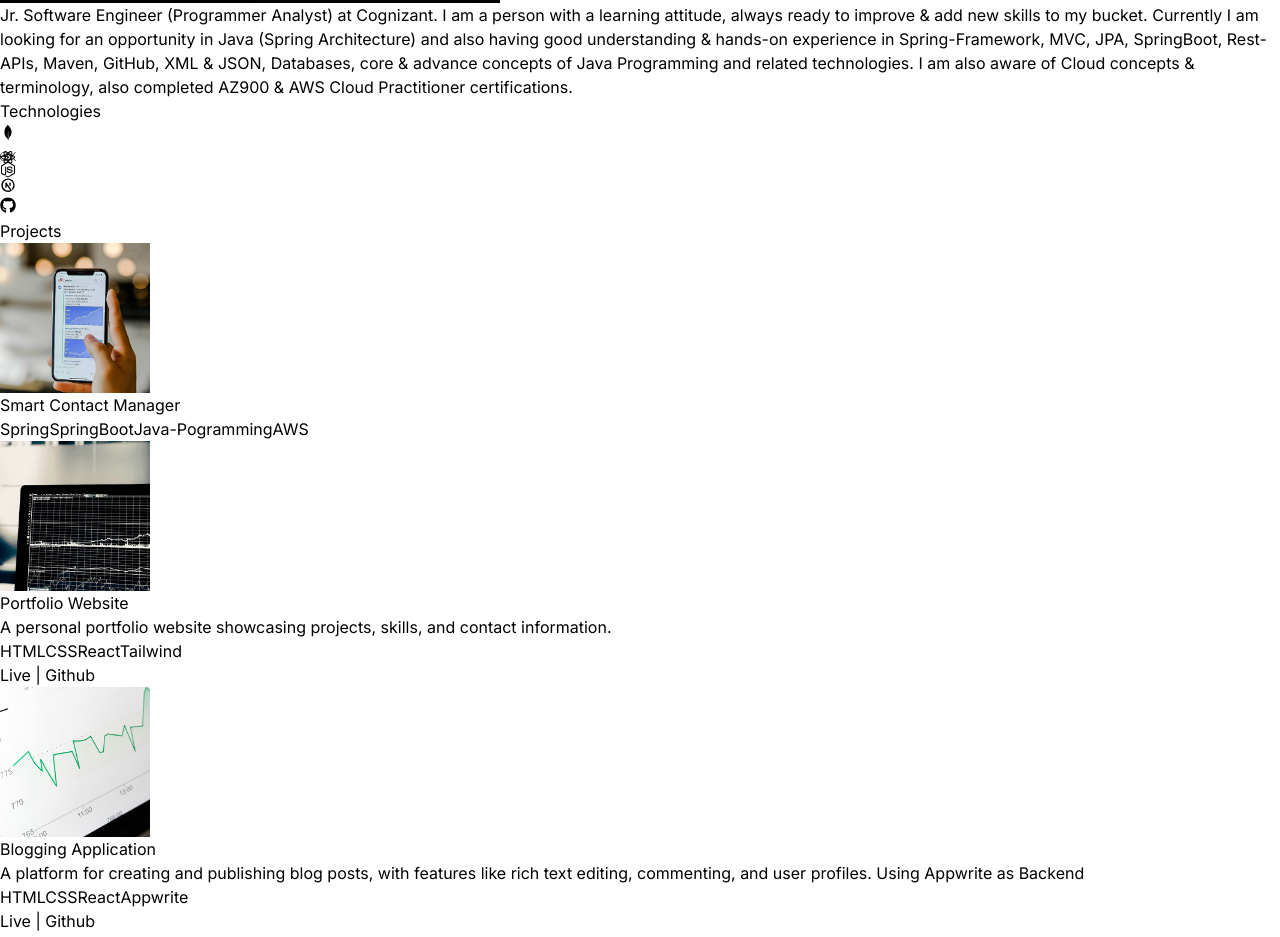
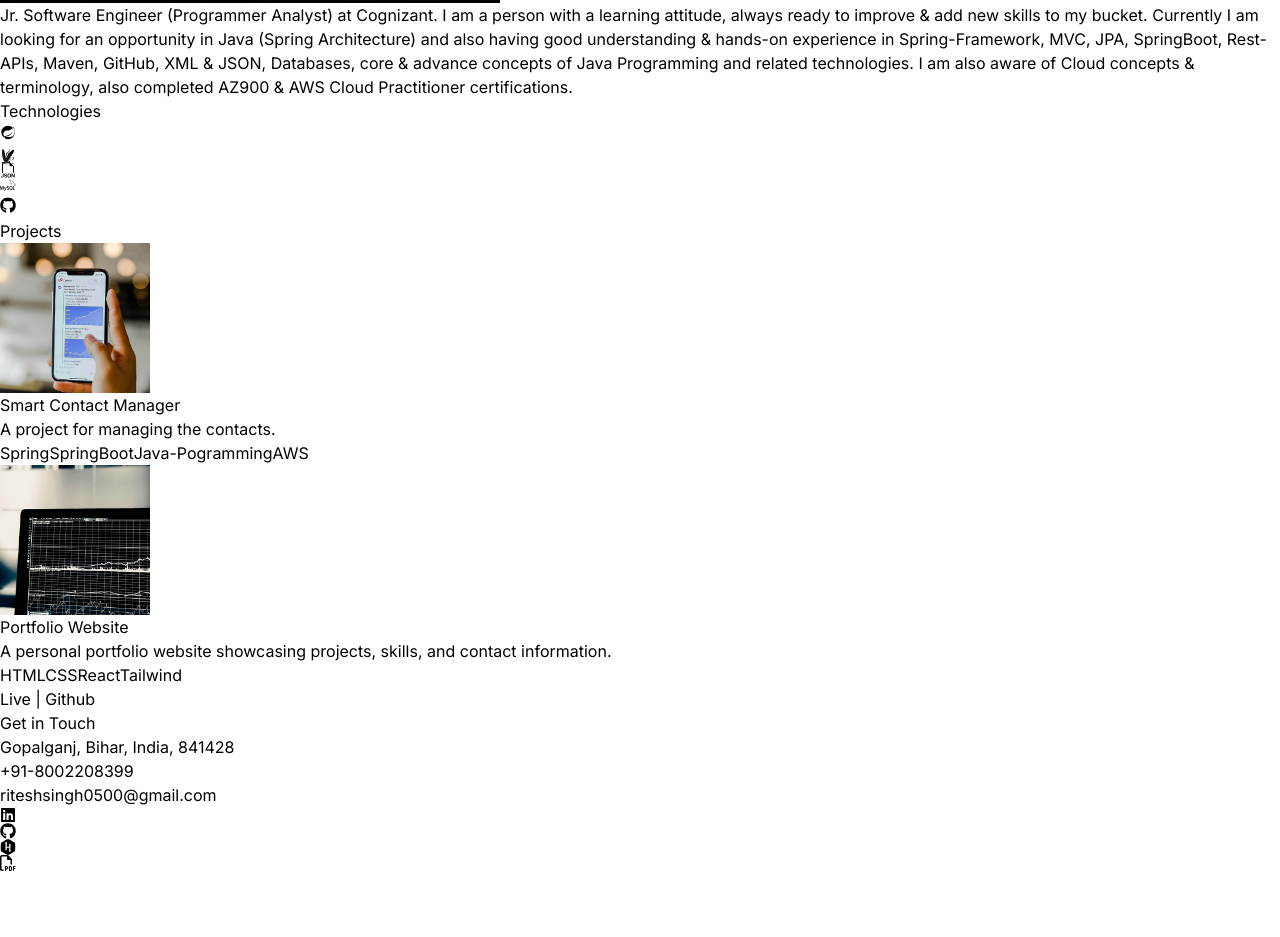
Before and after one commit to ritesh6916/Portfolio, a React (Vite) app: page / in a window 1280 px wide. Shown: the part 2040-2977 px from the top of the page. After the commit the page ends 2911 px from the top, so only its background shows below. Built offline with nearby package versions, Linux system fonts and the light colour scheme.

Commit message:
Fixed Image siza, Add Texhnologies logo and Fixed Project Links.

```diff
--- a/src/Components/About.jsx
+++ b/src/Components/About.jsx
@@ -1,4 +1,3 @@
-import React from "react";
 import aboutImg from "../assets/about.jpg";
 import { ABOUT_TEXT } from "../constants";
 import { motion } from "framer-motion";
--- a/src/Components/Hero.jsx
+++ b/src/Components/Hero.jsx
@@ -1,4 +1,3 @@
-import React from "react";
 import { HERO_CONTENT } from "../constants";
 import profilePic from "../assets/ProfileImg.jpg";
 import { motion } from "framer-motion";
@@ -11,7 +10,7 @@
 
 function Hero() {
   return (
-    <div id="home" className="border-b border-neutral-900 pb-4 lg:mb-35 pt-16">
+    <div id="home" className="border-b border-neutral-900 pb-4 lg:mb-35 pt-[96px]">
       <div className="flex flex-wrap">
         <div className="w-full lg:w-1/2">
           <div className="flex flex-col items-center lg:items-start">
@@ -35,15 +34,15 @@
               variants={container(1.5)}
               initial="hidden"
               animate="visible"
-              className="my-2 max-w-xl py-6 font-light tracking-tighter"
+              className="my-2 max-w-xl py-10 font-light tracking-tighter text-center lg:text-start"
             >
               {HERO_CONTENT}
             </motion.p>
           </div>
         </div>
         <div className="w-full lg:w-1/2 lg:p-8">
-          <div className="flex justify-center">
-            <motion.img initial={{x:100, opacity: 0}} animate={{x:0, opacity:1}} transition={{duration: 1, delay: 1.2}} src={profilePic} alt="Ritesh" />
+          <div className="flex justify-center items-center">
+            <motion.img initial={{x:100, opacity: 0}} animate={{x:0, opacity:1}} transition={{duration: 1, delay: 1.2}} src={profilePic} alt="Ritesh" className="h-[450px] lg:h-[500px] bg-cover bg-center rounded-2xl  w-[500px]" />
           </div>
         </div>
       </div>
--- a/src/Components/Technologies.jsx
+++ b/src/Components/Technologies.jsx
@@ -1,11 +1,10 @@
-import React from "react";
-import { RiReactjsLine } from "react-icons/ri";
-import { TbBrandNextjs } from "react-icons/tb";
-import { SiMongodb } from "react-icons/si";
-import { SiExpress } from "react-icons/si";
+import { motion } from "framer-motion";
 import { FaGithub } from "react-icons/fa";
-import { FaNodeJs } from "react-icons/fa";
-import { motion } from "framer-motion";
+import { BiLogoSpringBoot } from "react-icons/bi";
+import { FaJava } from "react-icons/fa6";
+import { SiApachemaven } from "react-icons/si";
+import { BsFiletypeJson } from "react-icons/bs";
+import { SiMysql } from "react-icons/si";
 
 const iconVariants = (duration) => ({
   initial: { y: -10 },
@@ -44,7 +43,7 @@
           id="technologies"
           className="rounded-2xl border-4 border-neutral-800 p-4"
         >
-          <SiMongodb className="text-7xl text-green-500" />
+          <BiLogoSpringBoot className="text-7xl text-green-500" />
         </motion.div>
         <motion.div
           variants={iconVariants(3)}
@@ -53,7 +52,7 @@
           id="technologies"
           className="rounded-2xl border-4 border-neutral-800 p-4"
         >
-          <SiExpress className="text-7xl text-black" />
+          <FaJava className="text-7xl text-sky-600" />
         </motion.div>
         <motion.div
           variants={iconVariants(5)}
@@ -62,7 +61,7 @@
           id="technologies"
           className="rounded-2xl border-4 border-neutral-800 p-4"
         >
-          <RiReactjsLine className="text-7xl text-cyan-400" />
+          <SiApachemaven className="text-7xl text-red-400" />
         </motion.div>
         <motion.div
           variants={iconVariants(2)}
@@ -71,7 +70,7 @@
           id="technologies"
           className="rounded-2xl border-4 border-neutral-800 p-4"
         >
-          <FaNodeJs className="text-7xl text-green-500" />
+          <BsFiletypeJson className="text-7xl text-green-500" />
         </motion.div>
         <motion.div
           variants={iconVariants(6)}
@@ -80,7 +79,7 @@
           id="technologies"
           className="rounded-2xl border-4 border-neutral-800 p-4"
         >
-          <TbBrandNextjs className="text-7xl" />
+          <SiMysql className="text-7xl text-sky-500" />
         </motion.div>
         <motion.div
           variants={iconVariants(5)}
@@ -89,7 +88,7 @@
           id="technologies"
           className="rounded-2xl border-4 border-neutral-800 p-4"
         >
-          <FaGithub className="text-7xl text-white" />
+          <FaGithub className="text-7xl " />
         </motion.div>
       </motion.div>
     </div>
--- a/src/constants/index.js
+++ b/src/constants/index.js
@@ -1,7 +1,7 @@
-import project1 from "../assets/projects/project-1.jpg";
+// import project1 from "../assets/projects/project-1.jpg";
 import project2 from "../assets/projects/project-2.jpg";
 import project3 from "../assets/projects/project-3.jpg";
-import project4 from "../assets/projects/project-4.jpg";
+// import project4 from "../assets/projects/project-4.jpg";
 
 export const HERO_CONTENT = `Jr. Software Engineer (Programmer Analyst) at Cognizant.
 I am a person with a learning attitude, always ready to improve & add new skills to my bucket.
@@ -19,7 +19,7 @@
     title: "Smart Contact Manager",
     image: project2,
     description:
-      "",
+      "A project for managing the contacts.",
     technologies: ["Spring", "SpringBoot", "Java-Pogramming", "AWS"],
     demoLink: '',
     githubLink: 'https://github.com/ritesh6916/SmartContactManager-2.0'
@@ -30,18 +30,18 @@
     description:
       "A personal portfolio website showcasing projects, skills, and contact information.",
     technologies: ["HTML", "CSS", "React", "Tailwind"],
-    demoLink: '#',
-    githubLink: '#'
+    demoLink: 'https://www.riteshsingh.info',
+    githubLink: 'https://github.com/ritesh6916/Portfolio'
   },
-  {
-    title: "Blogging Application",
-    image: project4,
-    description:
-      "A platform for creating and publishing blog posts, with features like rich text editing, commenting, and user profiles. Using Appwrite as Backend",
-    technologies: ["HTML", "CSS", "React", "Appwrite",],
-    demoLink: 'https://mini-blog-react-appwrite-app.vercel.app/',
-    githubLink: 'https://github.com/adityakkpk/MiniBlog-React-Appwrite'
-  },
+  // {
+  //   title: "Blogging Application",
+  //   image: project4,
+  //   description:
+  //     "A platform for creating and publishing blog posts, with features like rich text editing, commenting, and user profiles. Using Appwrite as Backend",
+  //   technologies: [],
+  //   demoLink: '',
+  //   githubLink: ''
+  // },
 ];
 
 export const CONTACT = {
```
Also changed, not shown: 1 other file (tests, documents, lock files or other folders).
